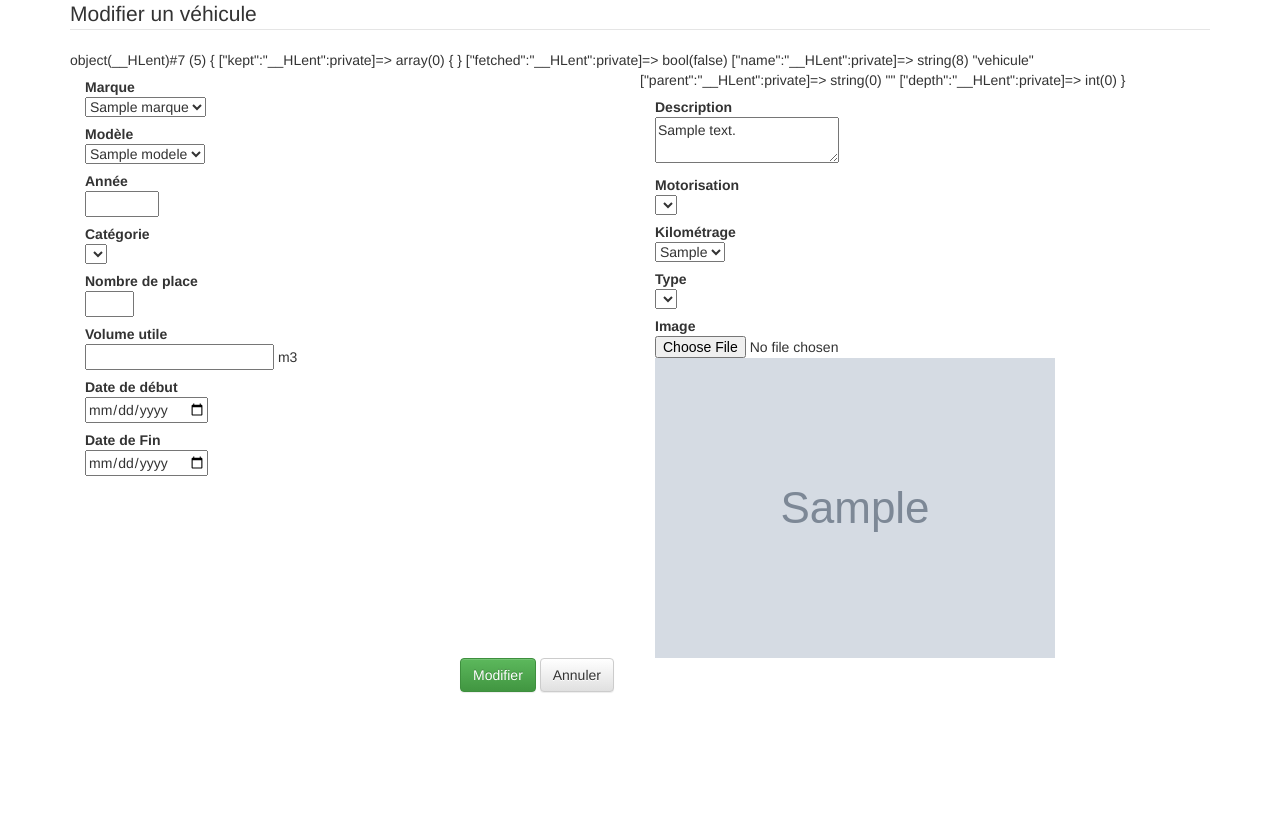
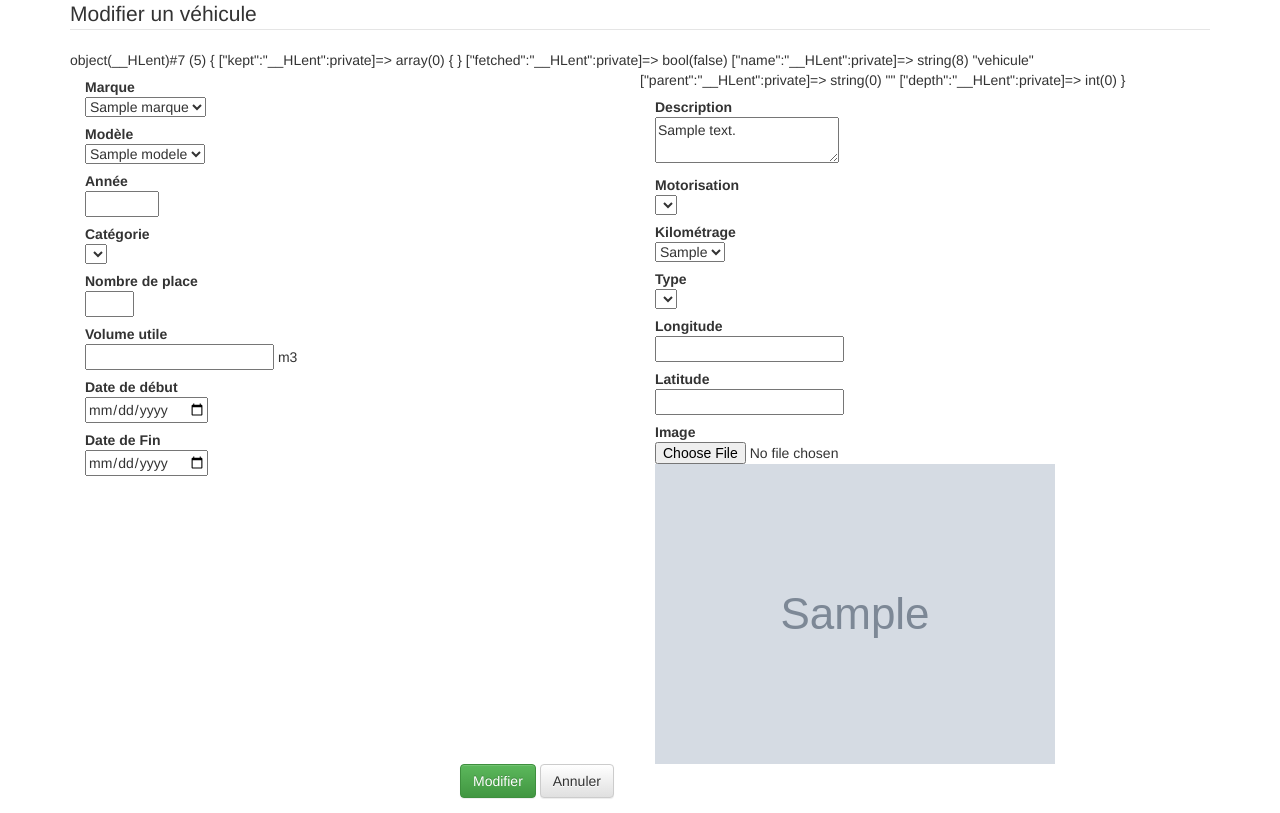
Before and after one commit to psccc97/TPILocationVehicule, a PHP site: template views/viewModif.php in a window 1280 px wide. Shown: the part 73-886 px from the top of the page. Before the commit the page ends 766 px from the top, so only its background shows below. Run offline with PHP 8.4, Linux system fonts and the light colour scheme; the template is opened without the code that fills it: most values are stand-ins (such as "Sample title", 1, 10 or a date in 2020); grey boxes marked "Sample" are stand-in pictures; lists and menus that the app fills with data are empty.

Commit message:
modif sur controllerModif.php
l'Erreur est sur le nbrPlace

```diff
--- a/controllers/controllerConnexion.php
+++ b/controllers/controllerConnexion.php
@@ -22,4 +22,4 @@
         $msgError = "Votre prénom ou mot de passe est incorect !!";
     }
 }
-include 'views/connexion.php';
+include 'views/viewConnexion.php';
--- a/controllers/controllerModif.php
+++ b/controllers/controllerModif.php
@@ -4,6 +4,7 @@
 
 session_start();
 
+//SI ON PRESSE LE BOUTON 'MODIFIER'//
 if (filter_has_var(INPUT_POST, 'modifier')) {
     //Vérification des données dans les champs
     $type = trim(filter_input(INPUT_POST, 'type', FILTER_SANITIZE_STRING));
@@ -71,6 +72,11 @@
     }
 }
 
+//SI ON PRESSE LE BOUTON ANNULER//
+if(filter_has_var(INPUT_POST, 'annuler')){
+    header('location:mesvehiculesenlocation.html');
+}
+
 //Vérification de connexion
 if (isset($_SESSION['prenom'])) {
     $idVehicule = filter_input(INPUT_GET, 'id', FILTER_VALIDATE_INT);
--- a/controllers/controllerSupprimer.php
+++ b/controllers/controllerSupprimer.php
@@ -2,7 +2,6 @@
 
 require_once 'models/bddfunctions.php';
 $idVehicule = filter_input(INPUT_GET, 'id', FILTER_VALIDATE_INT);
-$messageError = "fhskjd";
 if ($idVehicule != false) {
     $vehicule = recupereVehicleSelonId($idVehicule);
     if (is_array($vehicule)) {
--- a/views/viewModif.php
+++ b/views/viewModif.php
@@ -87,7 +87,7 @@
                         <div class="control-group">
                             <label class="control-label" for="nbrPlace">Nombre de place</label>
                             <div class="controls">
-                                <input id="nbrPalce" name="nbrPalce" type="number" placeholder="" class="input-large" max="9" min="0" value="<?php echo $vehicule['nbrPlace']?>">
+                                <input id="nbrPalce" name="nbrPlace" type="number" placeholder="" class="input-large" max="9" min="0" value="<?php echo $vehicule['nbrPlace']?>">
 
                             </div>
                         </div>
@@ -96,7 +96,7 @@
                         <div class="control-group">
                             <label class="control-label" for="volume">Volume utile</label>
                             <div class="controls">
-                                <input id="volume" name="volume" type="number" placeholder="" class="input-large" value="<?php echo $vehicule['volumeUtile'] ?>"> m3
+                                <input id="volume" name="volume" type="number" placeholder="" class="input-large" min="0" value="<?php echo $vehicule['volumeUtile'] ?>"> m3
 
                             </div>
                         </div>
@@ -211,6 +211,25 @@
                             </div>
                         </div>
 
+                        <!-- Input Number Longitude-->
+                        <div class="control-group">
+                            <label class="control-label" for="longitude">Longitude</label>
+                            <div class="controls">
+                                <input id="longitude" name="longitude" type="number" required="" min="0" step="any" value="<?= $vehicule['Longitude'] ?>">
+                            </div>
+
+                        </div>
+
+                        <!-- Input Number Latitude-->
+                        <div class="control-group">
+                            <label class="control-label" for="latitude">Latitude</label>
+                            <div class="controls">
+                                <input id="latitude" name="latitude" type="number" required="" min="0" step="any" value="<?php echo $vehicule['Latitude'] ?>">
+
+                            </div>
+
+                        </div>
+
                         <!-- File Button Image-->
                         <div class="control-group">
                             <label class="control-label" for="image">Image</label>
```
Also changed, not shown: models/bddfunctions.php (+12 -8 lines), nbproject/private/private.xml (+7 -11 lines), views/viewConnexion.php (renamed from views/connexion.php).
